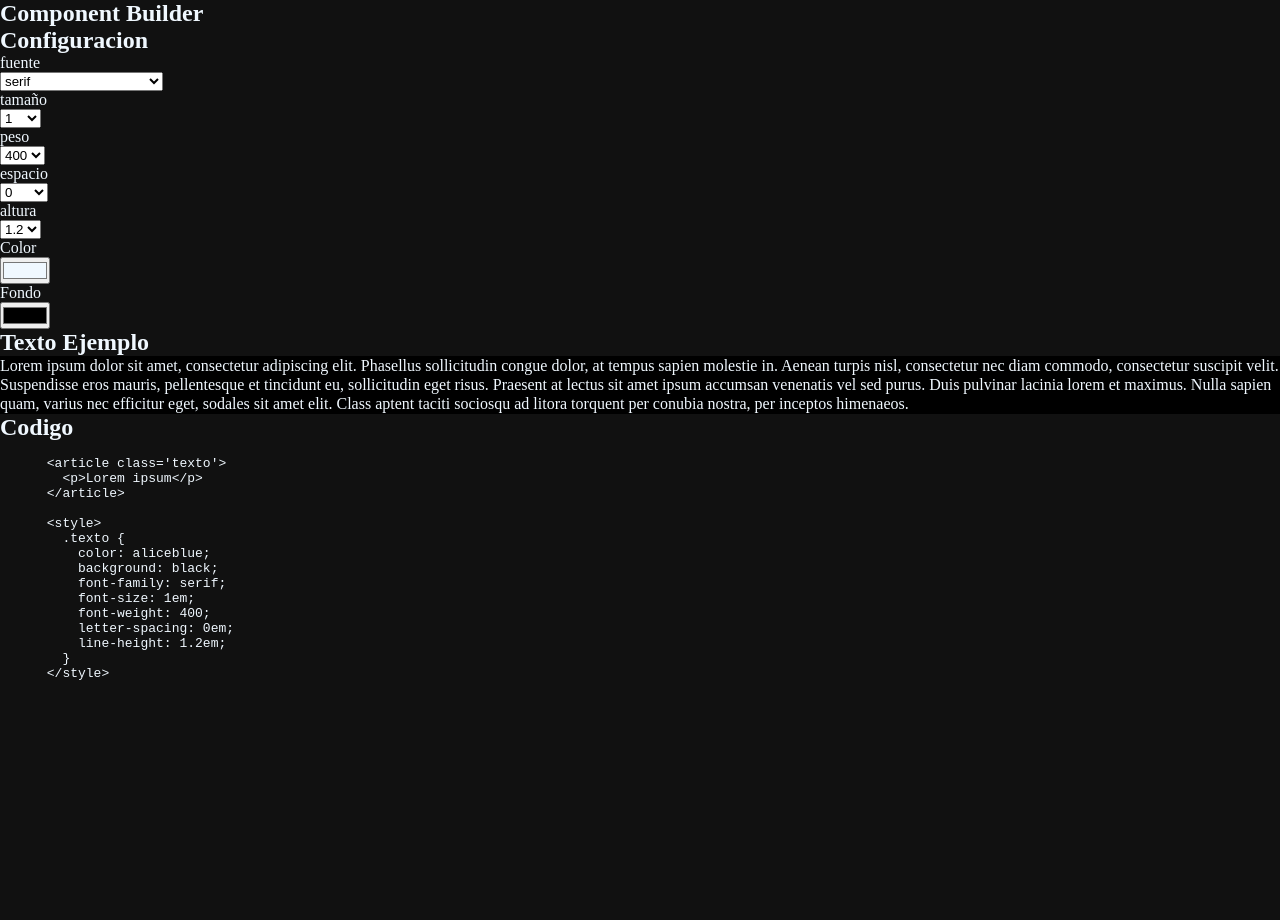
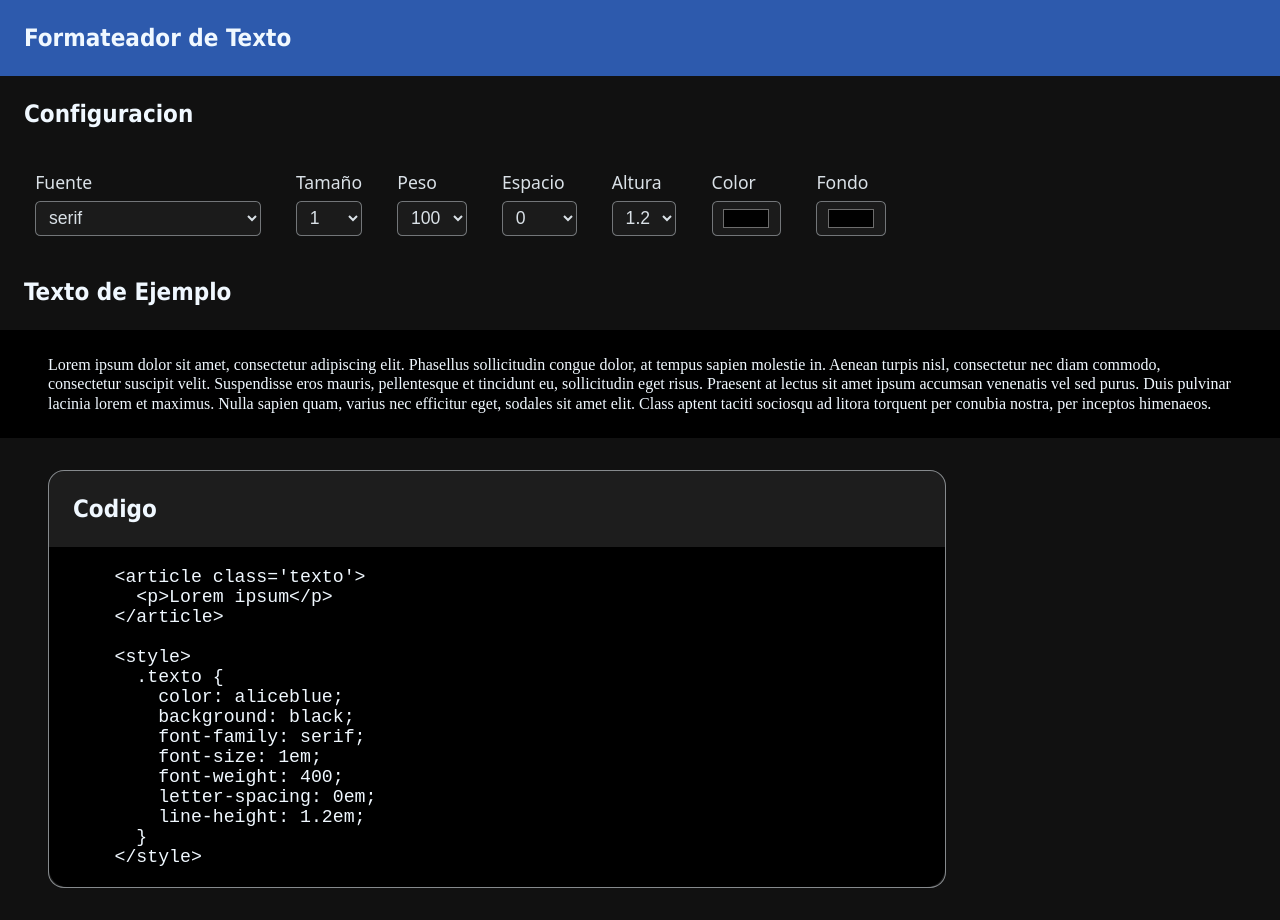
Before and after one commit to SebaRomeroX/component_builder, a React (Vite) app: page / in a window 1280 px wide. Before the commit the page ends 800 px from the top, so only its background shows below. Built offline with nearby package versions, Linux system fonts and the light colour scheme.

Commit message:
estilos y retoques

```diff
--- a/index.html
+++ b/index.html
@@ -4,7 +4,7 @@
     <meta charset="UTF-8" />
     <link rel="icon" type="image/svg+xml" href="/vite.svg" />
     <meta name="viewport" content="width=device-width, initial-scale=1.0" />
-    <title>Vite + React</title>
+    <title>Text Formating</title>
   </head>
   <body>
     <div id="root"></div>
--- a/src/App.css
+++ b/src/App.css
@@ -7,3 +7,59 @@ body {
   background-color: rgb(17, 17, 17);
   color: aliceblue;
 }
+
+.header {
+  background-color: rgb(45, 90, 173)  ;
+}
+
+.titulo {
+  font-family: Tahoma;
+  padding: 1em;
+}
+
+.inputs-configuracion {
+  display: flex;
+  padding: 1em 2em;
+  gap: 2em;
+
+  font-family: system-ui;
+  font-size: 1.1em;
+  opacity: .9;
+}
+
+.inputs-configuracion label {
+  display: flex;
+  flex-direction: column;
+  gap: .4em;
+}
+
+.inputs-configuracion select, input {
+  color: aliceblue;
+  background-color: rgb(29, 29, 29);
+  font-size: 1em;
+
+  padding: .2em .5em;
+  box-sizing: content-box;
+  height: 1.5em;
+
+  border: 1px solid rgba(240, 248, 255, 0.459);
+  border-radius: .3em;
+}
+
+.visualizador {
+  padding: 1.6em 3em;
+}
+
+.salida-codigo {
+  width: 70vw;
+  margin: 2em 3em;
+  border: 1px solid rgba(240, 248, 255, 0.493);
+  border-radius: 1em;
+  background-color: rgb(29, 29, 29);
+}
+
+.salida-codigo pre {
+  background-color: black;
+  font-size: 1.4em;
+  border-radius: 0 0 1em 1em;
+}
--- a/src/App.jsx
+++ b/src/App.jsx
@@ -3,7 +3,7 @@ import './App.css'
 
 const Inputs = ({ setEstilos }) => {
   const Opciones = {
-    fuente: ['serif',
+    Fuente: ['serif',
       'system-ui',
       'Courier New',
       'Franklin Gothic Medium',
@@ -19,10 +19,10 @@ const Inputs = ({ setEstilos }) => {
       'cursive',
       'monospace'
     ],
-    tamaño: [1, 1.2, 1.4, 1.6],
-    peso: [400, 600],
-    espacio: [0, 0.04, 0.08, 0.12, 0.16, 0.2],
-    altura: [1.2, 1.4, 1.6]
+    Tamaño: [1, 1.2, 1.4, 1.6, 1.8],
+    Peso: [100, 400, 600],
+    Espacio: [0, 0.04, 0.08, 0.12, 0.16, 0.2],
+    Altura: [1.2, 1.4, 1.6, 1.8]
   }
 
   function handleInput (campo, valor) {
@@ -31,8 +31,8 @@ const Inputs = ({ setEstilos }) => {
 
   return (
     <section>
-      <h2>Configuracion</h2>
-      <section>
+      <h2 className='titulo'>Configuracion</h2>
+      <section className='inputs-configuracion'>
         {
           Object.keys(Opciones).map(opcion => (
             <label>
@@ -50,12 +50,12 @@ const Inputs = ({ setEstilos }) => {
 
         <label>
           <p>Color</p>
-          <input type='color' value='#F0F8FF' onChange={(e) => handleInput('color', e.target.value)}/>
+          <input type='color' onChange={(e) => handleInput('Color', e.target.value)}/>
         </label>
 
         <label>
           <p>Fondo</p>
-          <input type='color' onChange={(e) => handleInput('fondo', e.target.value)}/>
+          <input type='color' onChange={(e) => handleInput('Fondo', e.target.value)}/>
         </label>
       </section>
     </section>
@@ -63,21 +63,24 @@ const Inputs = ({ setEstilos }) => {
 }
 
 const Visualizador = ({ estilos }) => {
-  const { color, fondo, tamaño, fuente, peso, espacio, altura } = estilos
+  const { Color, Fondo, Tamaño, Fuente, Peso, Espacio, Altura } = estilos
 
   return (
     <section>
-      <h2>Texto Ejemplo</h2>
+      <h2 className='titulo'>Texto de Ejemplo</h2>
 
-      <article style={{
-        color: color,
-        background: fondo,
-        fontFamily: fuente,
-        fontSize: `${tamaño}em`,
-        fontWeight: peso,
-        letterSpacing: `${espacio}em`,
-        lineHeight: `${altura}em`
-      }}>
+      <article
+        className='visualizador'
+        style={{
+          color: Color,
+          background: Fondo,
+          fontFamily: Fuente,
+          fontSize: `${Tamaño}em`,
+          fontWeight: Peso,
+          letterSpacing: `${Espacio}em`,
+          lineHeight: `${Altura}em`
+        }}
+      >
         <p>Lorem ipsum dolor sit amet, consectetur adipiscing elit.
           Phasellus sollicitudin congue dolor, at tempus sapien molestie in.
           Aenean turpis nisl, consectetur nec diam commodo, consectetur suscipit velit.
@@ -93,11 +96,11 @@ const Visualizador = ({ estilos }) => {
 }
 
 const SalidaCodigo = ({ estilos }) => {
-  const { color, fondo, tamaño, fuente, peso, espacio, altura } = estilos
+  const { Color, Fondo, Tamaño, Fuente, Peso, Espacio, Altura } = estilos
 
   return (
-    <section>
-      <h2>Codigo</h2>
+    <section className='salida-codigo'>
+      <h2 className='titulo'>Codigo</h2>
 
       <pre>{`
       <article class='texto'>
@@ -106,13 +109,13 @@ const SalidaCodigo = ({ estilos }) => {
 
       <style>
         .texto {
-          color: ${color};
-          background: ${fondo};
-          font-family: ${fuente};
-          font-size: ${tamaño}em;
-          font-weight: ${peso};
-          letter-spacing: ${espacio}em;
-          line-height: ${altura}em;
+          color: ${Color};
+          background: ${Fondo};
+          font-family: ${Fuente};
+          font-size: ${Tamaño}em;
+          font-weight: ${Peso};
+          letter-spacing: ${Espacio}em;
+          line-height: ${Altura}em;
         }
       </style>
       `}</pre>
@@ -122,18 +125,18 @@ const SalidaCodigo = ({ estilos }) => {
 
 const App = () => {
   const [estilos, setEstilos] = useState({
-    color: 'aliceblue',
-    fondo: 'black',
-    fuente: 'serif',
-    tamaño: '1',
-    peso: '400',
-    espacio: '0',
-    altura: '1.2'
+    Color: 'aliceblue',
+    Fondo: 'black',
+    Fuente: 'serif',
+    Tamaño: '1',
+    Peso: '400',
+    Espacio: '0',
+    Altura: '1.2'
   })
 
   return (
     <section>
-      <h1>Component Builder</h1>
+      <h1 className='titulo header'>Formateador de Texto</h1>
       <Inputs setEstilos={setEstilos} />
       <Visualizador estilos={estilos} />
       <SalidaCodigo estilos={estilos} />
```
